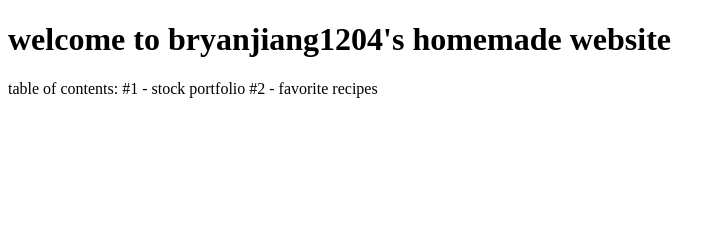
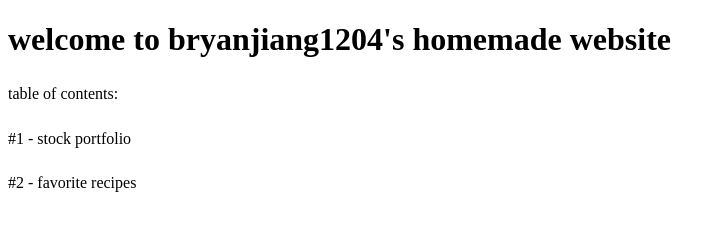
Before and after one commit to bryanjiang1204/my-simple-website, a plain HTML site: page index.html in a window 1280 px wide. Shown: the whole page, without its empty margins (0-726 px from the left). Drawn offline with Linux system fonts and the light colour scheme.

Commit message:
Update index.html

```diff
--- a/index.html
+++ b/index.html
@@ -12,9 +12,9 @@
 </head>
 <body>
     <h1>welcome to bryanjiang1204's homemade website</h1>
-    <p1> table of contents: </p1>
-    <p1> #1 - stock portfolio </p1>
-    <p1> #2 - favorite recipes </p1>
+    <p> table of contents: </p>
+    <p> #1 - stock portfolio </p>
+    <p> #2 - favorite recipes </p>
 </body>
 
 
```
